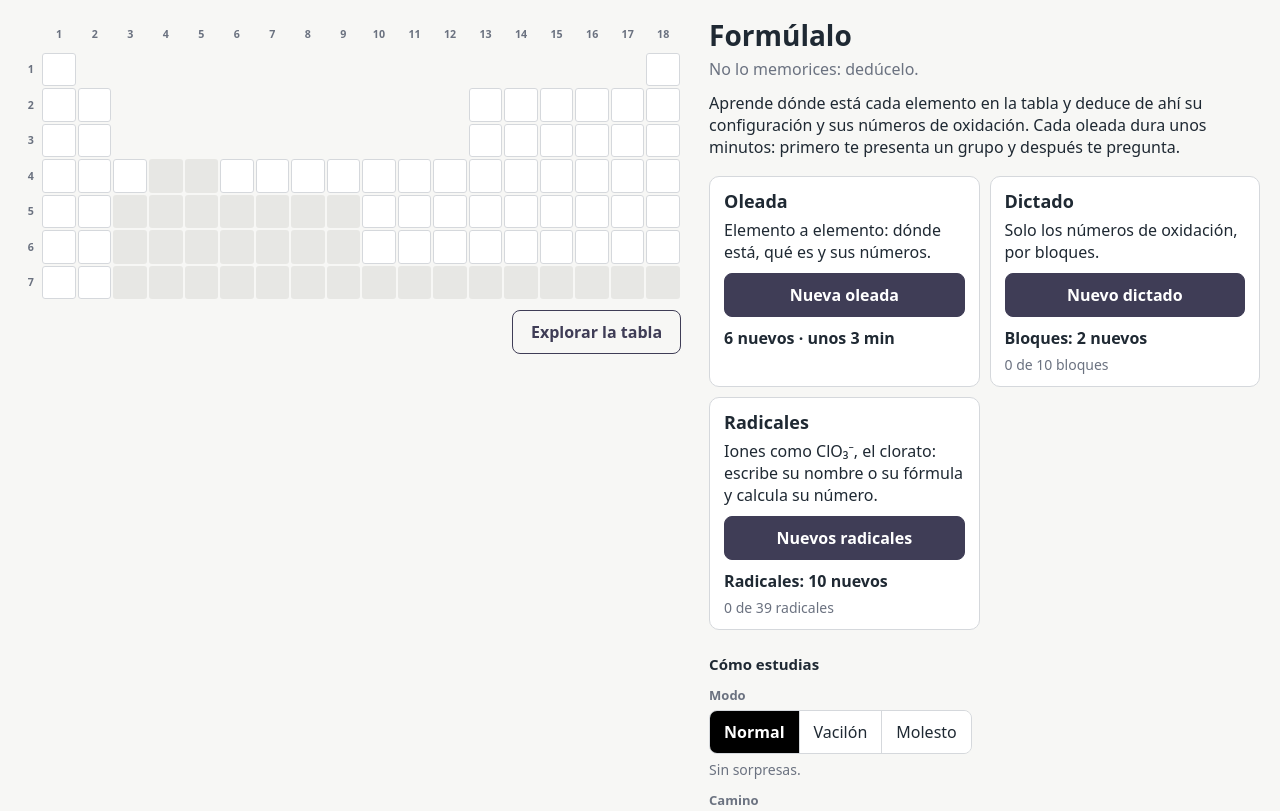
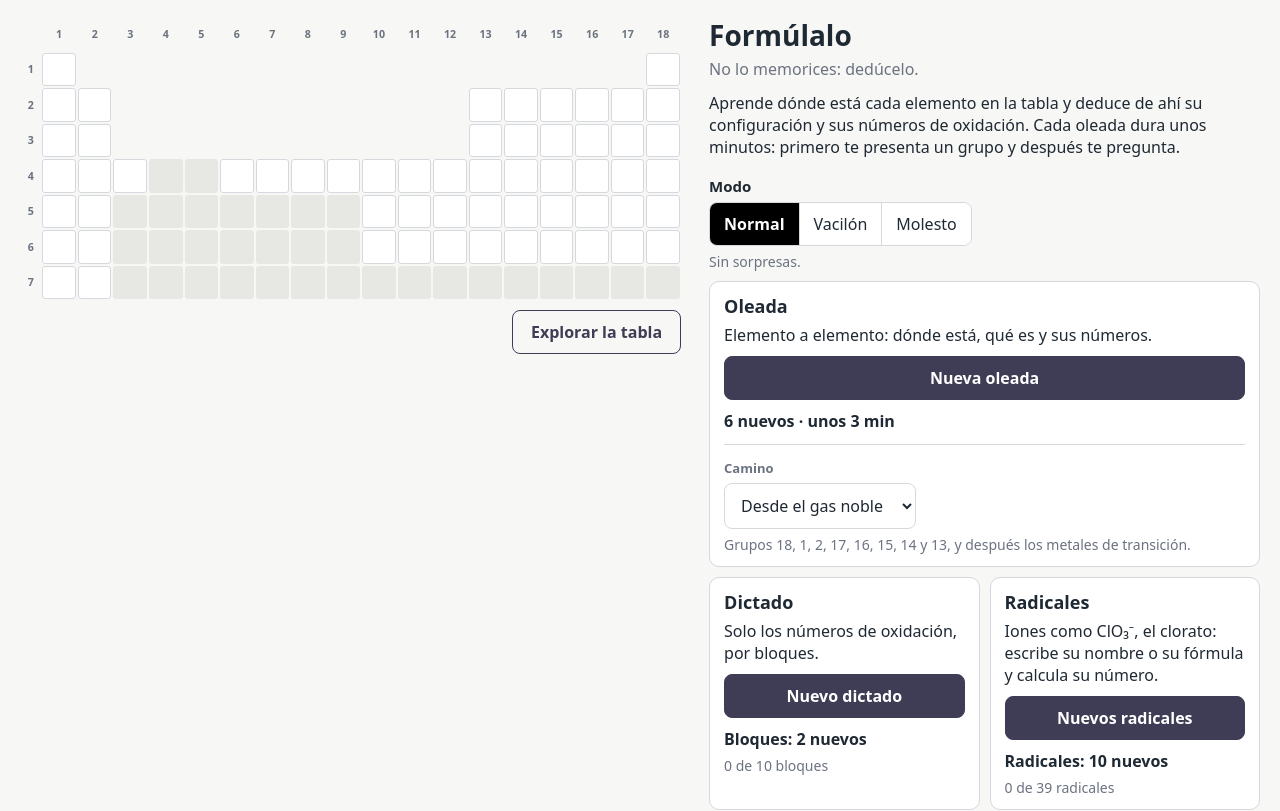
Before and after one commit to eubide/formulalo, a Svelte app: page / in a window 1280 px wide. Shown: the top 811 px of the page. Built offline with nearby package versions, Linux system fonts and the light colour scheme.

Commit message:
Place each Portada control next to what it changes

```diff
--- a/src/pantallas/Portada.svelte
+++ b/src/pantallas/Portada.svelte
@@ -98,13 +98,37 @@
   </header>
 
   <section class="ejercicios">
-    <article class="ejercicio">
+    <div class="modo">
+      <h2>Modo</h2>
+      <div class="selector" role="radiogroup" aria-label="Modo">
+        {#each MODOS as opcion (opcion)}
+          <button type="button" role="radio" aria-checked={modo === opcion} onclick={() => elegirModo(opcion)}>
+            {etiquetaDeModo[opcion]}
+          </button>
+        {/each}
+      </div>
+      <p class="tenue">{descripcionDeModo[modo]}</p>
+    </div>
+
+    <article class="ejercicio oleada">
       <h2>Oleada</h2>
       <p>Elemento a elemento: dónde está, qué es y sus números.</p>
       <button type="button" class="boton" onclick={alEmpezar}>Nueva oleada</button>
       <p class="trae">{textoDelAnuncio(anuncio)}</p>
       {#if porRepasar}
         <p class="tenue">{porRepasar}</p>
+      {/if}
+
+      {#if resumen.sinVer > 0}
+        <div class="ajustes">
+          <h3>Camino</h3>
+          <select aria-label="Camino" value={camino} onchange={(evento) => elegir(evento.currentTarget.value as Camino)}>
+            {#each CAMINOS as opcion (opcion)}
+              <option value={opcion}>{etiquetaDeCamino[opcion]}</option>
+            {/each}
+          </select>
+          <p class="tenue">{descripcionDeCamino[camino]}</p>
+        </div>
       {/if}
     </article>
 
@@ -123,29 +147,6 @@
       <p class="trae">{textoDeLoQueTrae('Radicales', siguientesRadicales)}</p>
       <p class="tenue">{textoDeLoVisto('radicales', deRadicales)}</p>
     </article>
-  </section>
-
-  <section class="ajustes">
-    <h2>Cómo estudias</h2>
-    <h3>Modo</h3>
-    <div class="selector" role="radiogroup" aria-label="Modo">
-      {#each MODOS as opcion (opcion)}
-        <button type="button" role="radio" aria-checked={modo === opcion} onclick={() => elegirModo(opcion)}>
-          {etiquetaDeModo[opcion]}
-        </button>
-      {/each}
-    </div>
-    <p class="tenue">{descripcionDeModo[modo]}</p>
-
-    {#if resumen.sinVer > 0}
-      <h3>Camino</h3>
-      <select aria-label="Camino" value={camino} onchange={(evento) => elegir(evento.currentTarget.value as Camino)}>
-        {#each CAMINOS as opcion (opcion)}
-          <option value={opcion}>{etiquetaDeCamino[opcion]}</option>
-        {/each}
-      </select>
-      <p class="tenue">{descripcionDeCamino[camino]}</p>
-    {/if}
   </section>
 
   <section class="avance">
@@ -262,6 +263,25 @@
     font-size: 14px;
   }
 
+  .oleada {
+    grid-column: 1 / -1;
+  }
+
+  .ajustes {
+    border-top: 1px solid var(--borde);
+    margin-top: 6px;
+    padding-top: 2px;
+  }
+
+  .modo {
+    grid-column: 1 / -1;
+  }
+
+  .modo h2 {
+    margin: 0 0 6px;
+  }
+
+  .modo p,
   .ajustes p,
   .avance p {
     margin: 6px 0 0;
```
Also changed, not shown: 2 other files (tests, documents, lock files or other folders).
